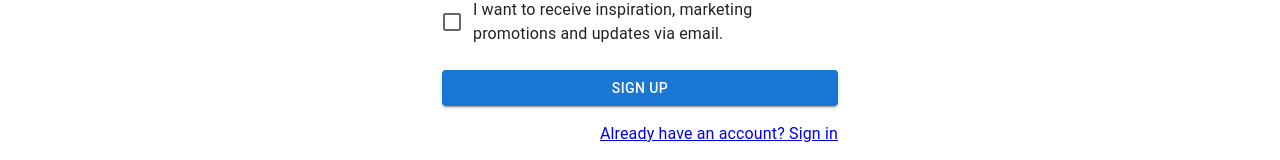
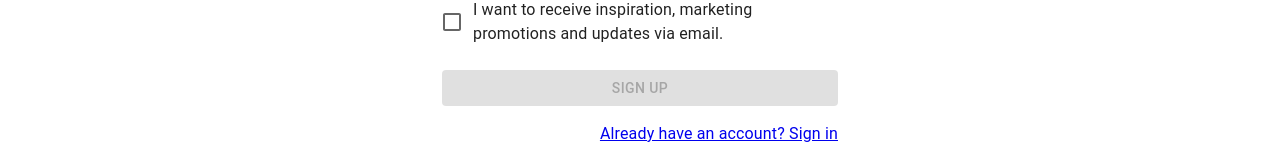
Before and after one commit to anurag-ay/Al-hareem-travels, a React (Create React App) app: page /signup in a window 1280 px wide. Shown: the part 503-663 px from the top of the page. Built offline with nearby package versions, Linux system fonts and the light colour scheme.

Commit message:
add disable property in button

```diff
--- a/src/Components/signup.jsx
+++ b/src/Components/signup.jsx
@@ -78,7 +78,8 @@ export default function SignUp() {
       setphone("");
       navigate("/signin");
     } catch (err) {
-      setResMessage(err?.response?.data);
+      if (err?.response) setResMessage(err?.response?.data);
+      else setResMessage(err?.message);
       setResSucess(false);
       setBackDropOpen(false);
       setOpenSnackbar(true);
@@ -286,6 +287,15 @@ export default function SignUp() {
               </Grid>
             </Grid>
             <Button
+              disabled={
+                !firstName ||
+                !lastName ||
+                !email ||
+                !password ||
+                !confirmPassword ||
+                !phone ||
+                !(confirmPassword === password)
+              }
               type="submit"
               fullWidth
               variant="contained"
```
